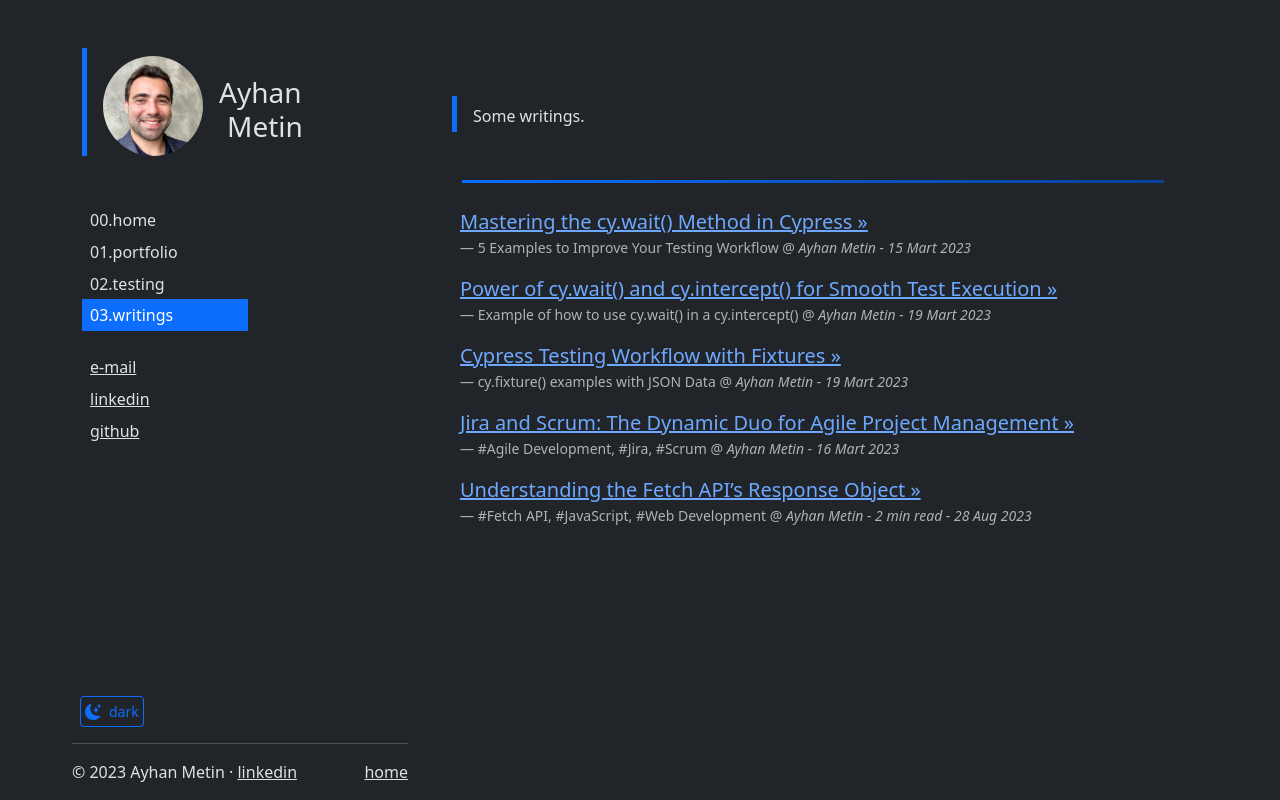
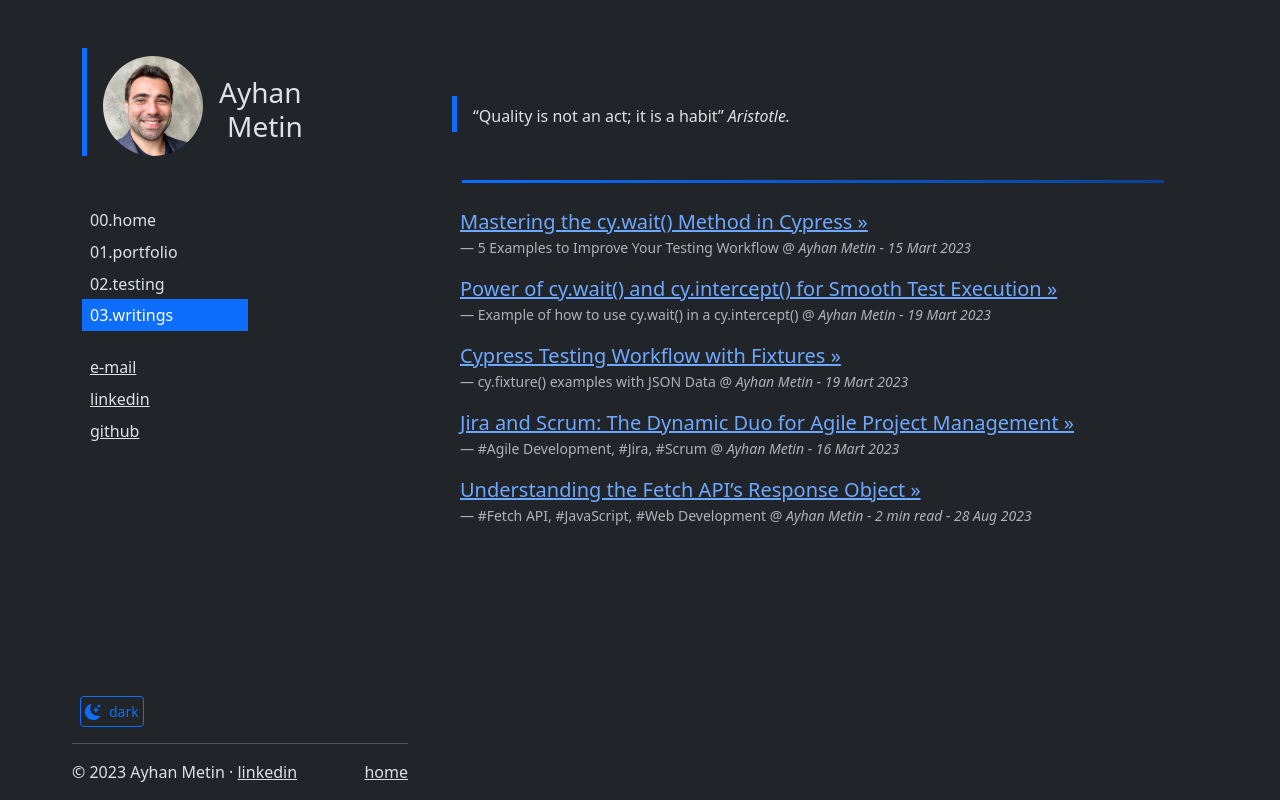
Before and after one commit to ayhanmetin/portfolio, a React (Vite) app: page /writing in a window 1280 px wide. Built offline with nearby package versions, Linux system fonts and the light colour scheme.

Commit message:
Update Writing.jsx

```diff
--- a/src/components/Writing.jsx
+++ b/src/components/Writing.jsx
@@ -13,7 +13,7 @@ function Writing() {
       >
         <header className='name'>
           <p className='text-start mb-0 pt-2 mt-5 border-start ps-3 mb-5 p-1 border-5 border-primary'>
-            Some writings.
+          “Quality is not an act; it is a habit” <i>Aristotle.</i>
           </p>
         </header>
         <div className='ms-0 ps-0 mt-2 text-with-gradient'></div>
```
